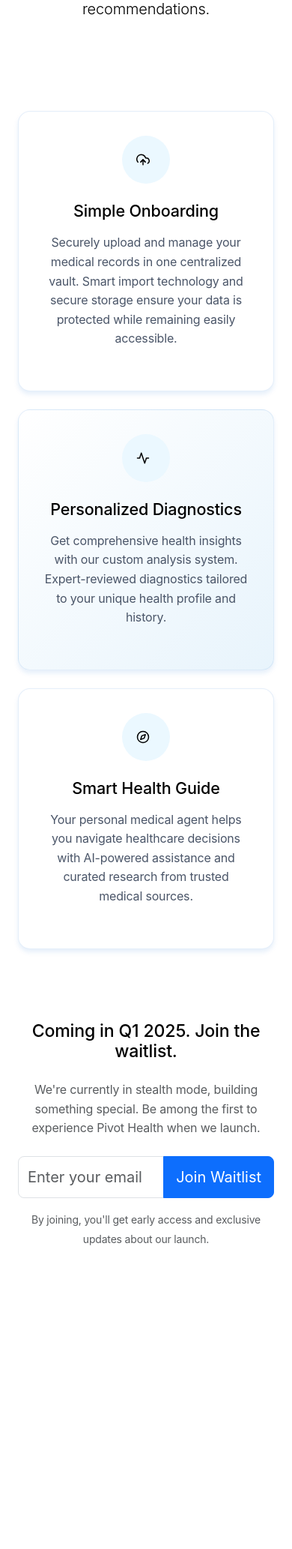
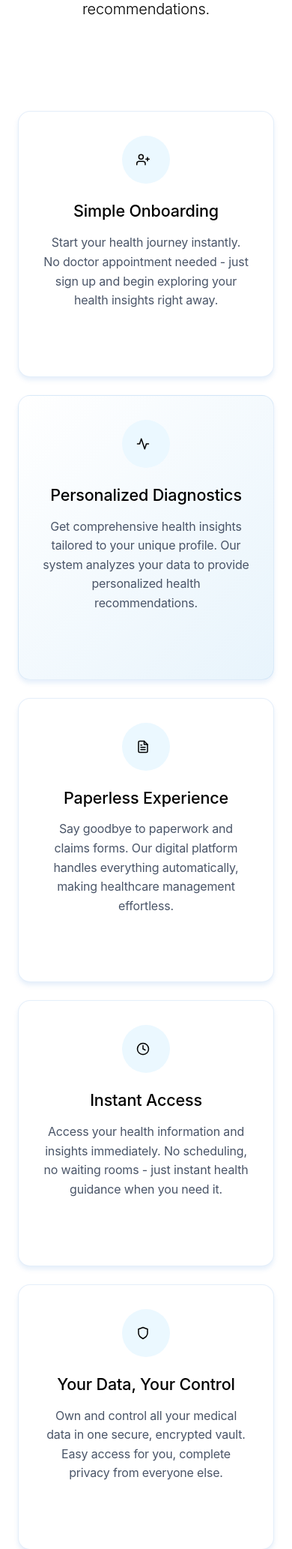
Before and after one commit to ariakerstein/pivot-health, a Flask app: page / in a window 390 px wide. Shown: the part 341-2407 px from the top of the page at 75% size. Before the commit the page ends 2002 px from the top, so only its background shows below. Run offline with Flask 3, Linux system fonts and the light colour scheme.

Commit message:
Agent query: Please verify: 1. Five feature cards are visible and properly spaced, 2. Each card has the correct icon and description, 3. Cards are responsive on different screen sizes, 4. Icons are properly rendered and visible
Update homepage with revised onboarding features and improved layout.

Screenshot: https://storage.googleapis.com/screenshot-production-us-central1/06abb131-9504-4301-9196-ae4d9d3055b2/8a471df1-5676-4efb-ba0d-ac0a5c58d444.jpg

```diff
--- a/static/css/main.css
+++ b/static/css/main.css
@@ -524,6 +524,7 @@ body {
     height: 100%;
     transition: all 0.3s ease;
     border: 1px solid rgba(0, 102, 204, 0.1);
+    margin-bottom: 2rem;
 }
 
 .feature-card:hover {
--- a/templates/index.html
+++ b/templates/index.html
@@ -7,37 +7,59 @@
         <p class="lead mb-4">Discover and manage high-quality health services with personalized recommendations.</p>
     </div>
 
-    <div class="row g-4 py-5 justify-content-center">
-        <!-- Onboard & Records -->
-        <div class="col-lg-4 col-md-6">
+    <div class="row g-4 py-5">
+        <!-- Simple Onboarding -->
+        <div class="col-lg-4 col-sm-6">
             <div class="feature-card text-center">
                 <div class="icon-circle mb-4">
-                    <i data-feather="upload-cloud"></i>
+                    <i data-feather="user-plus"></i>
                 </div>
                 <h3 class="h4 mb-3">Simple Onboarding</h3>
-                <p class="text-trust-gray mb-4">Securely upload and manage your medical records in one centralized vault. Smart import technology and secure storage ensure your data is protected while remaining easily accessible.</p>
+                <p class="text-trust-gray mb-4">Start your health journey instantly. No doctor appointment needed - just sign up and begin exploring your health insights right away.</p>
             </div>
         </div>
 
-        <!-- Diagnostic Workup -->
-        <div class="col-lg-4 col-md-6">
+        <!-- Personalized Diagnostics -->
+        <div class="col-lg-4 col-sm-6">
             <div class="feature-card text-center highlight">
                 <div class="icon-circle mb-4">
                     <i data-feather="activity"></i>
                 </div>
                 <h3 class="h4 mb-3">Personalized Diagnostics</h3>
-                <p class="text-trust-gray mb-4">Get comprehensive health insights with our custom analysis system. Expert-reviewed diagnostics tailored to your unique health profile and history.</p>
+                <p class="text-trust-gray mb-4">Get comprehensive health insights tailored to your unique profile. Our system analyzes your data to provide personalized health recommendations.</p>
             </div>
         </div>
 
-        <!-- Learn & Discover -->
-        <div class="col-lg-4 col-md-6">
+        <!-- No Claims -->
+        <div class="col-lg-4 col-sm-6">
             <div class="feature-card text-center">
                 <div class="icon-circle mb-4">
-                    <i data-feather="compass"></i>
+                    <i data-feather="file-text"></i>
                 </div>
-                <h3 class="h4 mb-3">Smart Health Guide</h3>
-                <p class="text-trust-gray mb-4">Your personal medical agent helps you navigate healthcare decisions with AI-powered assistance and curated research from trusted medical sources.</p>
+                <h3 class="h4 mb-3">Paperless Experience</h3>
+                <p class="text-trust-gray mb-4">Say goodbye to paperwork and claims forms. Our digital platform handles everything automatically, making healthcare management effortless.</p>
+            </div>
+        </div>
+
+        <!-- No Waiting -->
+        <div class="col-lg-4 col-sm-6">
+            <div class="feature-card text-center">
+                <div class="icon-circle mb-4">
+                    <i data-feather="clock"></i>
+                </div>
+                <h3 class="h4 mb-3">Instant Access</h3>
+                <p class="text-trust-gray mb-4">Access your health information and insights immediately. No scheduling, no waiting rooms - just instant health guidance when you need it.</p>
+            </div>
+        </div>
+
+        <!-- Secure Data -->
+        <div class="col-lg-4 col-sm-6">
+            <div class="feature-card text-center">
+                <div class="icon-circle mb-4">
+                    <i data-feather="shield"></i>
+                </div>
+                <h3 class="h4 mb-3">Your Data, Your Control</h3>
+                <p class="text-trust-gray mb-4">Own and control all your medical data in one secure, encrypted vault. Easy access for you, complete privacy from everyone else.</p>
             </div>
         </div>
     </div>
```
